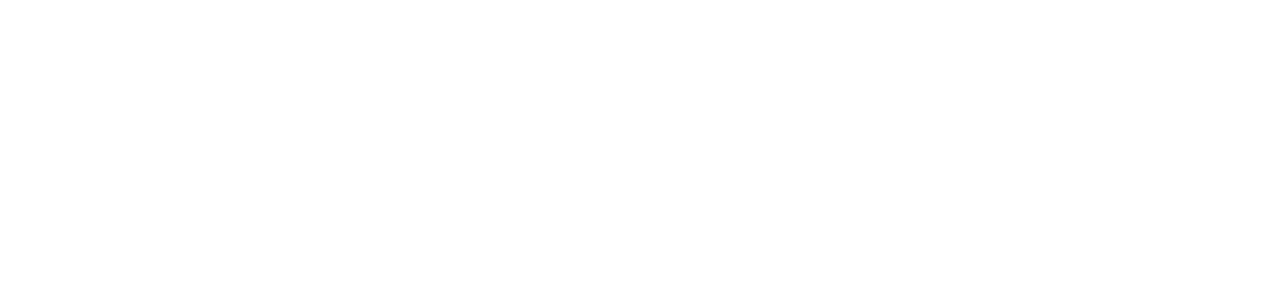
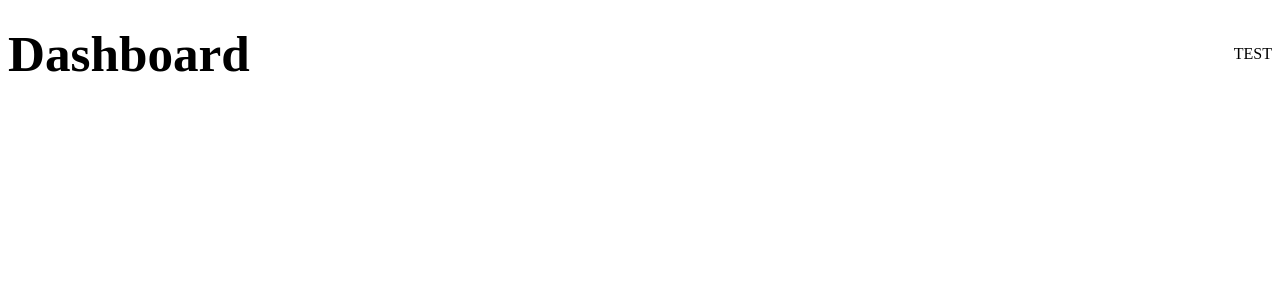
Before and after one commit to tihii-wg/the-wild-oasis, a React (Vite) app: page /dashboard in a window 1280 px wide. Shown: the top 300 px of the page. Built offline with nearby package versions, Linux system fonts and the light colour scheme; a web font is replaced by a local one.

Commit message:
creating App

```diff
--- a/package.json
+++ b/package.json
@@ -14,7 +14,7 @@
     "react": "^18.2.0",
     "react-dom": "^18.2.0",
     "react-router": "^7.1.3",
-    "react-router-dom": "^7.1.3",
+    "react-router-dom": "^6.28.2",
     "styled-components": "^6.1.14"
   },
   "devDependencies": {
--- a/src/App.jsx
+++ b/src/App.jsx
@@ -1,20 +1,32 @@
-import styled from "styled-components";
+import { BrowserRouter, Navigate, Route, Routes } from "react-router-dom";
+
+import Dashboard from "./pages/Dashboard";
+import Bookings from "./pages/Bookings";
+import Cabins from "./pages/Cabins";
+import Users from "./pages/Users";
+import Settings from "./pages/Settings";
+import Account from "./pages/Account";
+import Login from "./pages/Login";
+import PageNotFound from "./pages/PageNotFound";
 import GlobalStyles from "./styles/GlobalStyles";
-import Button from "./ui/Button";
-import Input from "./ui/Input";
-import Heading from "./ui/Heading";
-import Row from "./ui/Row";
-
-const StyledApp = styled.div`
-  padding: 20px;
-`;
 
 function App() {
   return (
-    <>
-      <GlobalStyles />
-      <StyledApp></StyledApp>
-    </>
+    <div>
+      <BrowserRouter>
+        <Routes>
+          <Route index element={<Navigate replace to="dashboard" />} />
+          <Route path="dashboard" element={<Dashboard />} />
+          <Route path="booking" element={<Bookings />} />
+          <Route path="cabins" element={<Cabins />} />
+          <Route path="users" element={<Users />} />
+          <Route path="setting" element={<Settings />} />
+          <Route path="account" element={<Account />} />
+          <Route path="login" element={<Login />} />
+          <Route path="*" element={<PageNotFound />} />
+        </Routes>
+      </BrowserRouter>
+    </div>
   );
 }
 
--- a/src/ui/Heading.jsx
+++ b/src/ui/Heading.jsx
@@ -19,7 +19,6 @@
       font-size: 2rem;
       font-weight: 500;
     `}
-  line-height:1.4rem;
   margin: 1rem 0;
 `;
 
```
Also changed, not shown: 1 other file (tests, documents, lock files or other folders).
